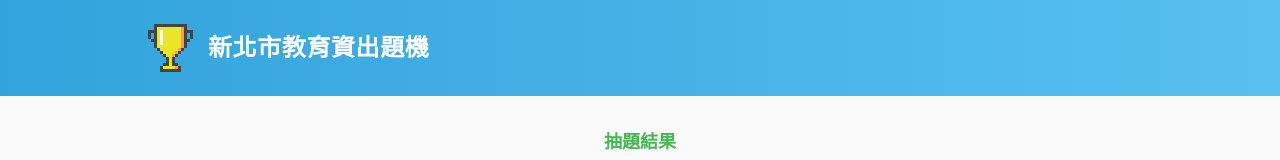
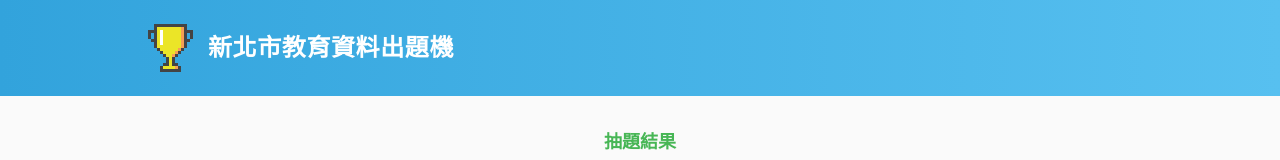
Before and after one commit to ezcan/ntpc-slot-machine, a plain HTML site: page index.html in a window 1280 px wide. Shown: the top 160 px of the page. Drawn offline with nearby package versions, Linux system fonts and the light colour scheme.

Commit message:
修正錯字

```diff
--- a/index.html
+++ b/index.html
@@ -3,7 +3,7 @@
 <head>
   <meta charset="UTF-8" />
   <meta name="viewport" content="width=device-width, initial-scale=1" />
-  <title>新北市教育資出題機</title>
+  <title>新北市教育資料出題機</title>
 
   <!-- NES.css -->
   <link rel="stylesheet" href="https://unpkg.com/nes.css@2.3.0/css/nes.min.css">
@@ -24,7 +24,7 @@
     <header class="hero text-white">
       <div class="app-container flex items-center gap-3 py-5 md:py-6">
         <i class="nes-icon trophy is-medium"></i>
-        <h1 class="text-xl md:text-2xl font-extrabold tracking-wide">新北市教育資出題機</h1>
+        <h1 class="text-xl md:text-2xl font-extrabold tracking-wide">新北市教育資料出題機</h1>
       </div>
     </header>
 
```
